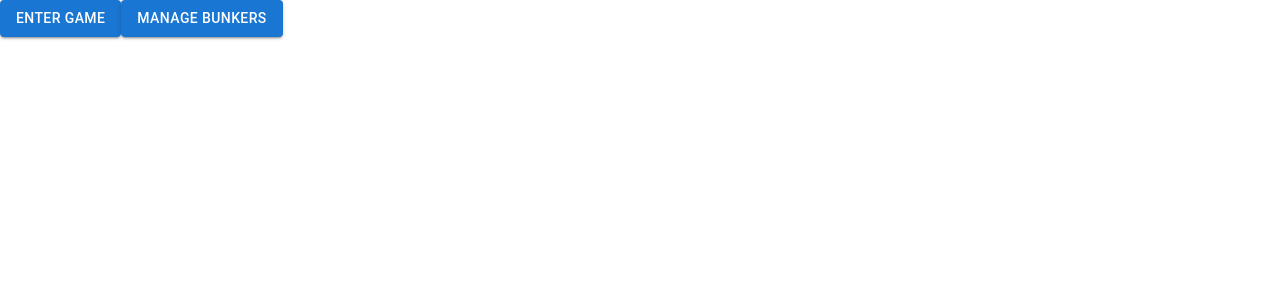
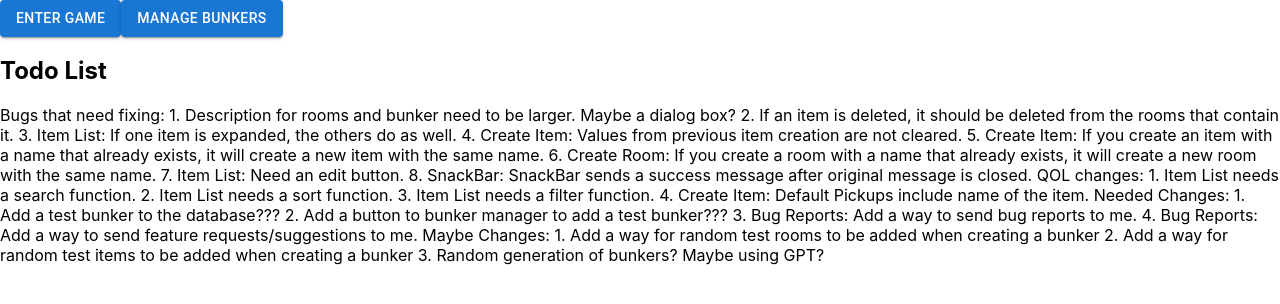
Before and after one commit to TranspoLord/bunker-project, a React (Create React App) app: page / in a window 1280 px wide. Shown: the top 304 px of the page. Built offline with nearby package versions, Linux system fonts and the light colour scheme.

Commit message:
Added simple code to add a todo list to home page.

```diff
--- a/src/Home.jsx
+++ b/src/Home.jsx
@@ -1,10 +1,28 @@
-import React, { useState } from 'react';
+import React, { useState, useEffect } from 'react';
 import { Link } from 'react-router-dom';
 import { Button } from '@mui/material';
 
+
+
 function Home() {
+  const [fileContents, setFileContents] = useState('');
+
+  useEffect(() => {
+    const fetchFileContents = async () => {
+      try {
+        const response = await fetch('/BugReports.txt');
+        const text = await response.text();
+        setFileContents(text);
+      } catch (error) {
+        console.log('Error:', error);
+      }
+    };
+
+    fetchFileContents();
+  }, []);
 
   return (
+    <>
       <div>
         <Link to="/bunkerChoice">
           <Button variant='contained'>Enter Game</Button>
@@ -14,6 +32,12 @@ function Home() {
           <Button variant='contained'>Manage Bunkers</Button>
         </Link>
       </div>
+
+      <div>
+        <h2>Todo List</h2>
+        <p>{fileContents}</p>
+      </div>
+    </>
   )
 }
 
```
Also changed, not shown: public/BugReports.txt. Lines whose indentation alone changed are shown as unchanged.
